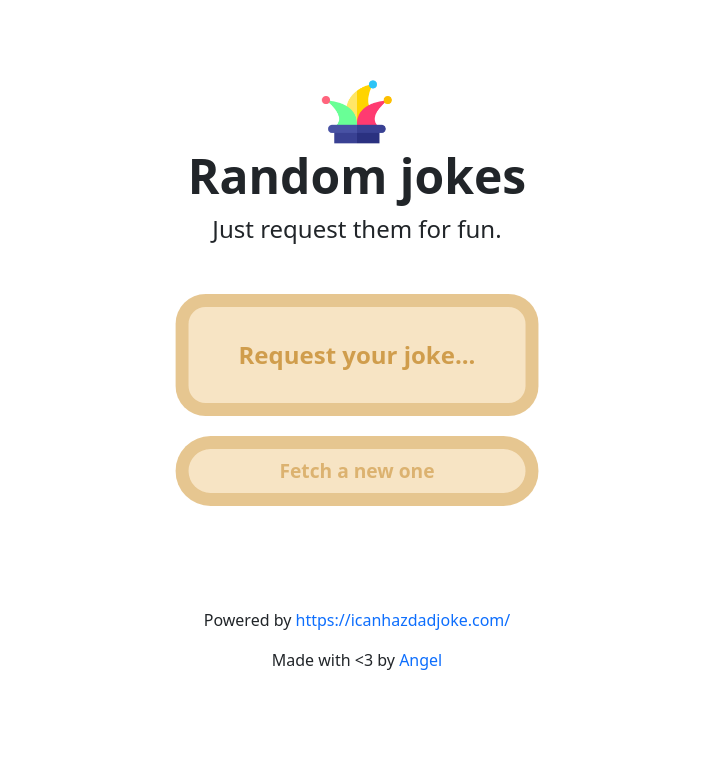
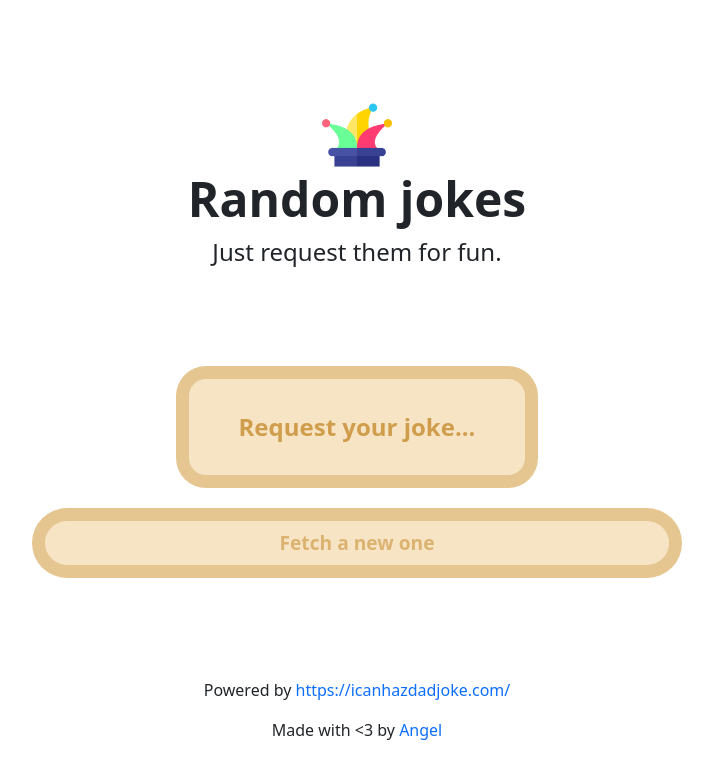
Before and after one commit to srteerra/dad-jokes-app, a website: page public/index.html in a window 1280 px wide. Shown: the whole page, without its empty margins (283-996 px from the left). Drawn offline with nearby package versions, Linux system fonts and the light colour scheme.

Commit message:
fixing absolute problems

```diff
--- a/public/css/style.css
+++ b/public/css/style.css
@@ -55,10 +55,7 @@ a {
 
 .main__title {
   text-align: center;
-  position: absolute;
-  top: 20%;
-  left: 50%;
-  transform: translate(-50%, -50%);
+  padding: 100px 0 0;
 }
 
 .main__title h1 {
@@ -72,18 +69,16 @@ a {
 }
 
 .joke__container {
-  /* width: 650px; */
+  width: 100%;
   min-width: 100px;
   max-width: 650px;
   display: flex;
   flex-direction: column;
   align-items: center;
   justify-content: center;
-  position: absolute;
-  top: 50%;
-  left: 50%;
-  transform: translate(-50%, -50%);
   text-align: center;
+  margin: 0 auto;
+  padding: 100px 0;
 }
 
 .joke__display {
@@ -137,10 +132,6 @@ a {
 
 .desc__end {
   text-align: center;
-  position: absolute;
-  top: 80%;
-  left: 50%;
-  transform: translate(-50%, -50%);
 }
 
 @media (max-width: 700px) {
```
